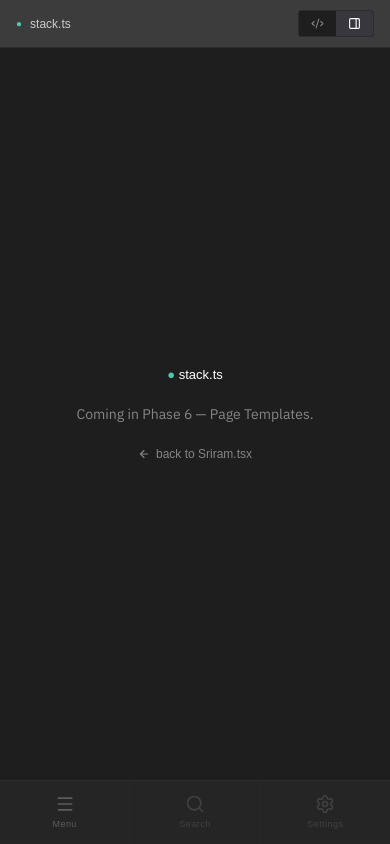
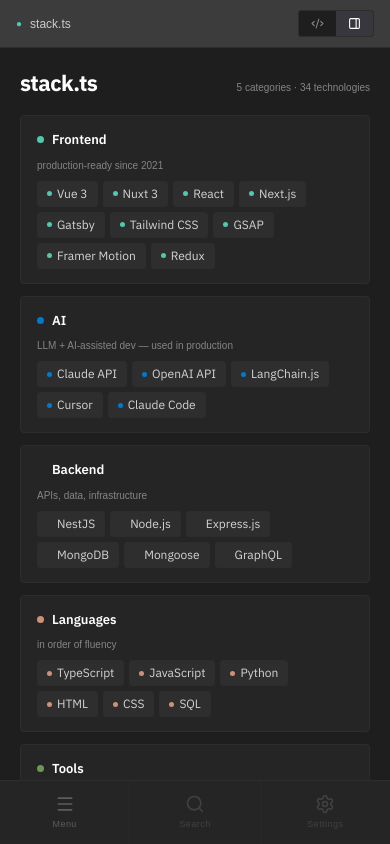
Before and after one commit to gsriram24/portfolio-vscode, a Next.js app: page /stack in a window 390 px wide. Built offline with nearby package versions, Linux system fonts and the light colour scheme; a web font is replaced by a local one.

Commit message:
feat(pages): Phase 6 Task 8 — StackPage
- StackPage component: header + 3/2/1 col responsive grid
- StackBlock: colored dot + label + note + skill chips
- SkillChip: colored dot + name, bg-white/4 + border
- Wire /stack into ViewSwitcher

```diff
--- a/src/app/stack/page.tsx
+++ b/src/app/stack/page.tsx
@@ -1,7 +1,14 @@
+import { ViewSwitcher } from "@/components/pages/ViewSwitcher";
+import { StackPage } from "@/components/pages/StackPage";
 import { PlaceholderPage } from "@/components/pages/PlaceholderPage";
 
 export const metadata = { title: "stack.ts — gsriram.dev" };
 
-export default function StackPage() {
-  return <PlaceholderPage tabId="stack.ts" />;
+export default function StackPageRoute() {
+  return (
+    <ViewSwitcher
+      source={<PlaceholderPage tabId="stack.ts" />}
+      preview={<StackPage />}
+    />
+  );
 }
--- /dev/null
+++ b/src/components/pages/StackPage.tsx
@@ -0,0 +1,58 @@
+import type { StackCategory } from "@/data/types";
+import { STACK } from "@/data/stack";
+
+export function StackPage() {
+  const totalTech = STACK.reduce((sum, cat) => sum + cat.items.length, 0);
+
+  return (
+    <div className="flex flex-col gap-5 md:gap-6">
+      {/* Header */}
+      <div className="flex items-baseline justify-between gap-4">
+        <h1 className="font-ui text-h2 font-bold text-fg-hi m-0 tracking-tight leading-none">
+          stack.ts
+        </h1>
+        <span className="font-code text-meta text-dim shrink-0">
+          {STACK.length} categories · {totalTech} technologies
+        </span>
+      </div>
+
+      {/* Grid — 1 col mobile, 2 col tablet, 3 col desktop */}
+      <div className="grid grid-cols-1 lg :grid-cols-2 xl:grid-cols-3 gap-3">
+        {STACK.map((cat) => (
+          <StackBlock key={cat.id} cat={cat} />
+        ))}
+      </div>
+    </div>
+  );
+}
+
+function StackBlock({ cat }: { cat: StackCategory }) {
+  return (
+    <div className="flex flex-col gap-2 lg:gap-2.5 py-3.5 px-4 lg:py-4.5 lg:px-5 bg-side border border-border rounded-sm">
+      {/* Category heading */}
+      <div className="flex items-center gap-2">
+        <span className="w-1.75 h-1.75 rounded-full shrink-0" style={{ background: cat.color }} />
+        <span className="font-ui text-ui lg:text-body font-semibold text-fg-hi">{cat.label}</span>
+      </div>
+
+      {/* Note */}
+      <div className="font-code text-meta text-dim">{cat.note}</div>
+
+      {/* Skill chips */}
+      <div className="flex flex-wrap gap-1.25 lg:gap-1.5">
+        {cat.items.map((name) => (
+          <SkillChip key={name} name={name} color={cat.color} />
+        ))}
+      </div>
+    </div>
+  );
+}
+
+function SkillChip({ name, color }: { name: string; color: string }) {
+  return (
+    <span className="inline-flex items-center gap-1.25 px-2.25 py-0.75 bg-white/4 border border-border rounded-[3px] font-ui text-code text-fg shrink-0">
+      <span className="w-1.25 h-1.25 rounded-full shrink-0" style={{ background: color }} />
+      {name}
+    </span>
+  );
+}
```
